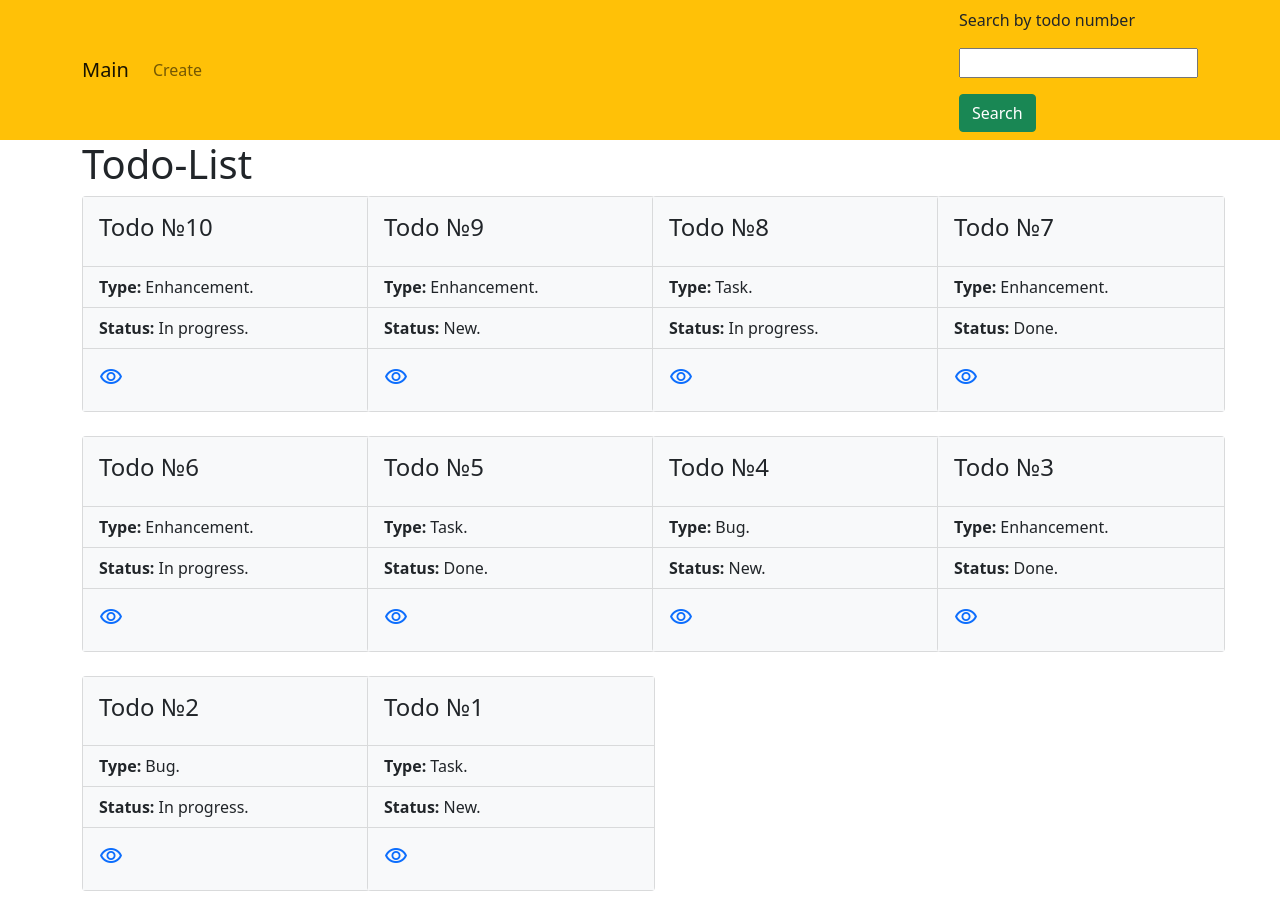
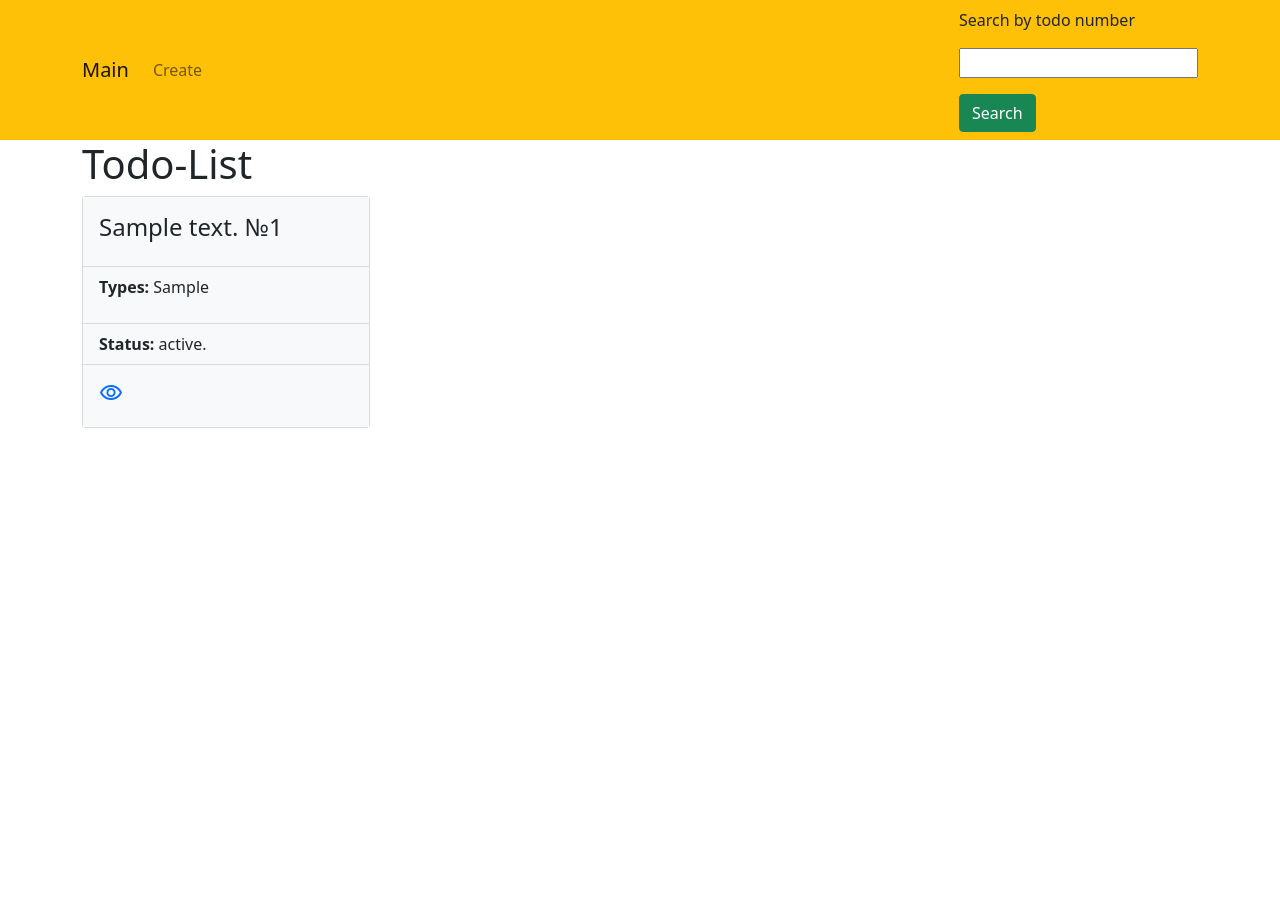
Before and after one commit to kulubekEgemberdiev/homework_49, a Django app: page / in a window 1280 px wide. After the commit the page ends 428 px from the top, so only its background shows below. Run offline with Django 4.2, Linux system fonts and the light colour scheme; data comes from the database, SQL or seed files in the repository; tables that the repository leaves empty hold one stand-in row (values such as "Sample post"); parts of the project's set-up code (start-up, migrations or seed data) failed here and were passed over.

Commit message:
Changed todo type to Many-To-Many.

```diff
--- a/todolist/form.py
+++ b/todolist/form.py
@@ -11,7 +11,7 @@ class TodoForm(forms.Form):
     summary = forms.CharField(max_length=100, label="Summary")
     description = forms.CharField(max_length=2000, required=False, label="Description",
                                   widget=widgets.Textarea(attrs={"cols": 50, "rows": 2}))
-    type = forms.ModelChoiceField(queryset=types.objects.all(), label="Type")
+    type = forms.ModelMultipleChoiceField(queryset=types.objects.all(), required=False, label='Teg')
     status = forms.ModelChoiceField(queryset=statuses.objects.all(), label="Status")
 
 
--- a/todolist/models.py
+++ b/todolist/models.py
@@ -7,7 +7,7 @@ class TodolistModel(models.Model):
     summary = models.CharField(max_length=100, verbose_name="Summary")
     description = models.TextField(max_length=2000, null=True, blank=True, verbose_name="Description")
     status = models.ForeignKey("todolist.Statuses", on_delete=models.PROTECT, verbose_name="Status")
-    type = models.ForeignKey("todolist.Types", on_delete=models.PROTECT, verbose_name="Type")
+    type = models.ManyToManyField("todolist.Types", related_name="todolist", blank=True)
     created_date = models.DateTimeField(auto_now_add=True, verbose_name="Created date")
     updated_date = models.DateTimeField(auto_now=True, verbose_name="Updated date")
 
--- a/todolist/templates/detail.html
+++ b/todolist/templates/detail.html
@@ -15,7 +15,7 @@
     <h1>Todo detail view.</h1><br><br>
     <h3>{{ todo.summary }} №{{ todo.id }}</h3>
     <p><b>Description:</b> {{ todo.description }}</p>
-    <p><b>Type:</b> {{ todo.type }}</p>
+    <p><b>Types:</b> {% for type in todo.type.all %}{{ type.type }}{% if not forloop.last %}, {% endif %}{% endfor %}</p>
     <p><b>Status:</b> {{ todo.status }}</p>
     <p><b>Created date:</b> {{ todo.created_date|date:"Y-m-d H:i:s." }}</p>
     <p><b>Updated date:</b> {{ todo.updated_date|date:"Y-m-d H:i:s." }}</p>
--- a/todolist/templates/index.html
+++ b/todolist/templates/index.html
@@ -23,7 +23,10 @@
                         <h4 class="card-title text-dark">{{ some.summary }} №{{ some.id }}</h4>
                     </div>
                     <ul class="list-group list-group-flush">
-                            <li class="list-group-item bg-light"><b>Type: </b>{{ some.type }}.</li>
+                        <li class="list-group-item bg-light">
+                            <p><b>Types:</b> {% for type in some.type.all %}{{ type.type }}{% if not forloop.last %},
+                            {% endif %}{% endfor %}</p>
+                        </li>
                         <li class="list-group-item bg-light"><b>Status: </b>{{ some.status }}.</li>
                     </ul>
                     <div class="card-body bg-light">
--- a/todolist/views.py
+++ b/todolist/views.py
@@ -50,7 +50,8 @@ class CreateView(View):
             description = form.cleaned_data.get("description")
             type = form.cleaned_data.get("type")
             status = form.cleaned_data.get("status")
-            new_todo = TodolistModel.objects.create(summary=summary, description=description, type=type, status=status)
+            new_todo = TodolistModel.objects.create(summary=summary, description=description, status=status)
+            new_todo.type.set(type)
             return redirect("detail", pk=new_todo.pk)
         return render(request, "create.html", {"form": form})
 
```
Also changed, not shown: todolist/migrations/0003_remove_todolistmodel_type_todolistmodel_type.py (added). Lines whose indentation alone changed are shown as unchanged.
